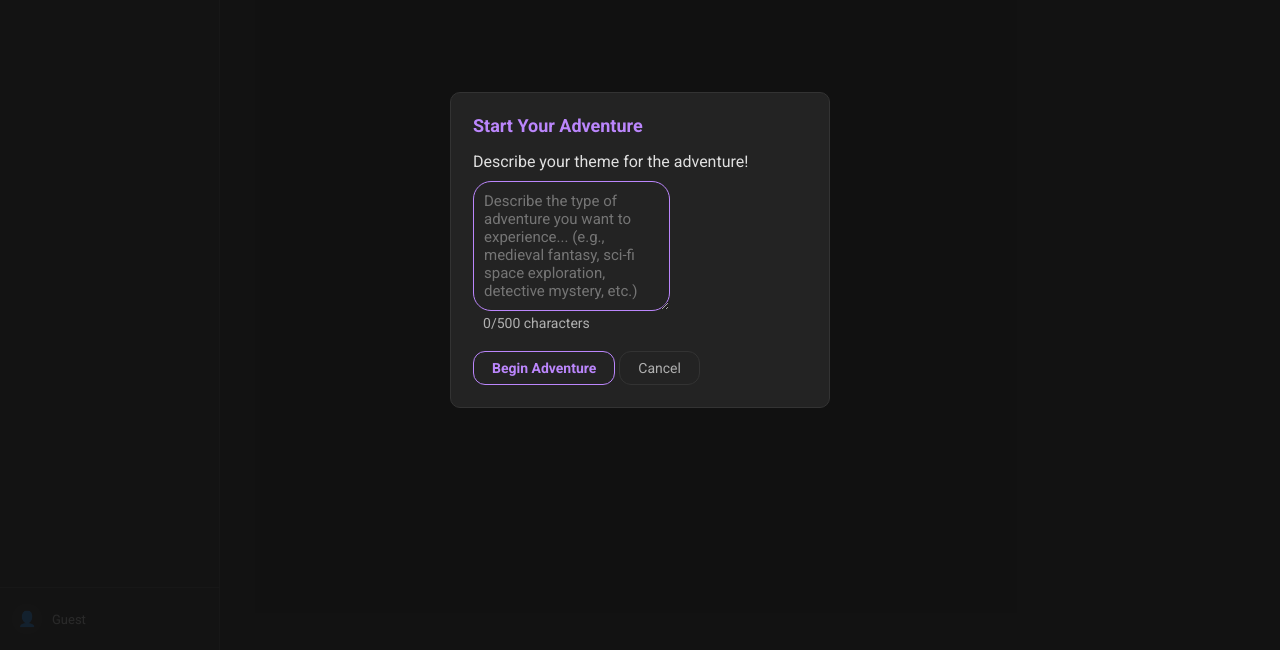
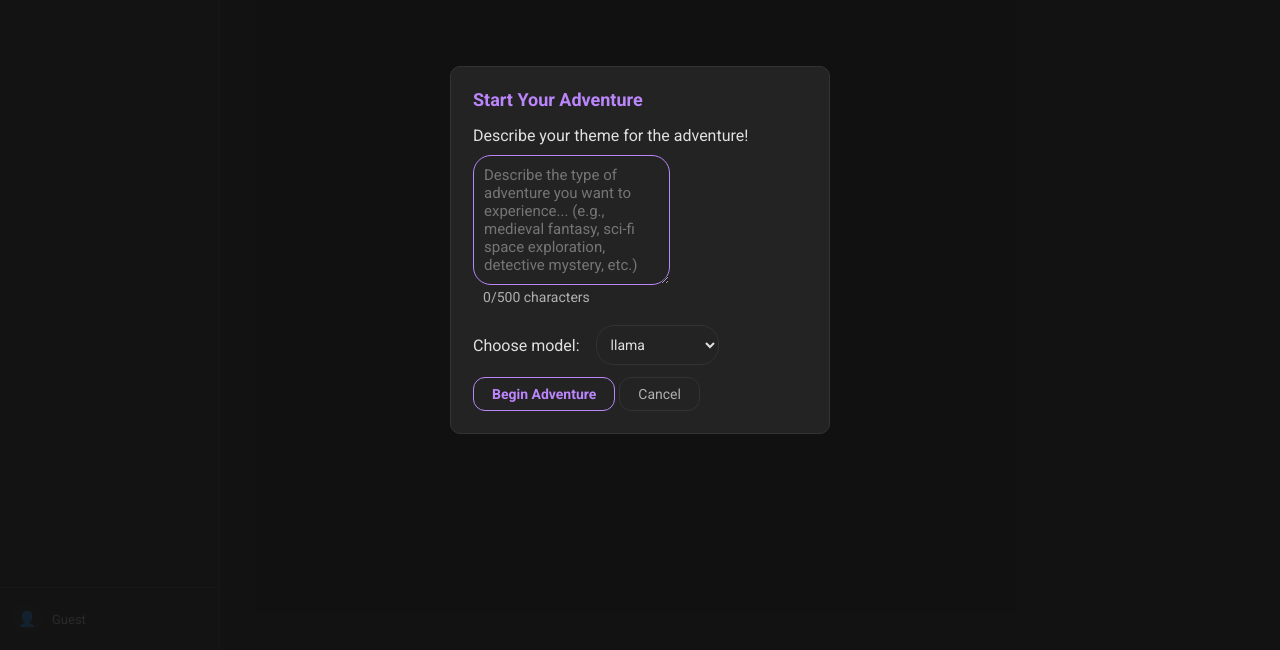
Before and after one commit to NishantChandrashekhar/ai-story-adventure, a website with bundled scripts: page index.html in a window 1280 px wide. Shown: the part 150-800 px from the top of the page. Built offline with nearby package versions, Linux system fonts and the light colour scheme; some packages are replaced by stand-ins of ours; no server answers.

Commit message:
Added a dropdown to select model in the app. Still need to wire it to actually select the model in the core logic

```diff
--- a/index.html
+++ b/index.html
@@ -109,6 +109,14 @@
           <span id="charCount">0</span>/500 characters
         </div>
       </div>
+      <!-- Model Selection Dropdown -->
+      <div class="input-group">
+        <label for="llmModel">Choose model: </label>
+        <select id="llmModel" class="model-dropdown">
+          <option value="llama">llama</option>
+          <option value="gpt-3.5-turbo">gpt-3.5-turbo</option>
+        </select>
+      </div>
       <div class="modal-actions">
         <button id="startBtn" class="primary-btn">Begin Adventure</button>
         <button class="secondary-btn" onclick="closeModal()">Cancel</button>
--- a/script.ts
+++ b/script.ts
@@ -13,9 +13,12 @@ const newStoryBtn = document.querySelector('.new-story-btn') as HTMLButtonElemen
 const clearChatBtn = document.querySelector('.clear-chat-btn') as HTMLButtonElement;
 const themeIndicator = document.getElementById('themeIndicator') as HTMLDivElement;
 const themeText = document.getElementById('themeText') as HTMLSpanElement;
+const llmModelSelect = document.getElementById('llmModel') as HTMLSelectElement;
 
 // Game State Instance
 let gameState: GameState = GameState.createNew();
+// Store selected model (default to llama)
+let selectedModel: string = llmModelSelect ? llmModelSelect.value : 'llama';
 
 // Initialize the app
 document.addEventListener('DOMContentLoaded', function(): void {
@@ -42,6 +45,13 @@ function setupEventListeners(): void {
 
   // Character counter for theme input
   adventureThemeInput.addEventListener('input', updateCharCount);
+
+  // Listen for model selection changes
+  if (llmModelSelect) {
+    llmModelSelect.addEventListener('change', (e) => {
+      selectedModel = llmModelSelect.value;
+    });
+  }
 }
 
 // Modal Functions
--- a/style.css
+++ b/style.css
@@ -80,10 +80,6 @@ body {
   padding: 16px 12px;
   overflow-y: auto;
   background: transparent;
-}
-
-.story-history {
-  /* Minimal, single line for each story */
 }
 
 .sidebar-footer {
@@ -311,6 +307,42 @@ body {
   border-color: var(--md-primary);
 }
 
+.input-group select.model-dropdown {
+  background: var(--md-surface);
+  border: 1px solid var(--md-border);
+  border-radius: 18px;
+  color: var(--md-text);
+  font-size: 15px;
+  font-family: 'Roboto', serif;
+  padding: 10px;
+  outline: none;
+  width: 100%;
+  margin-top: 6px;
+  margin-bottom: 10px;
+  transition: border-color 0.2s;
+}
+
+.input-group select.model-dropdown:focus {
+  border-color: var(--md-primary);
+}
+
+.input-group label[for="llmModel"] {
+  margin-bottom: 12px;
+  margin-right: 12px;
+  display: inline-block;
+  vertical-align: middle;
+}
+
+.input-group select.model-dropdown {
+  margin-bottom: 12px;
+  display: inline-block;
+  width: auto;
+  font-size: 14px;
+  min-width: 80px;
+  vertical-align: middle;
+  margin-top: 0;
+}
+
 .char-counter {
   color: var(--md-text-secondary);
   font-size: 14px;
```
